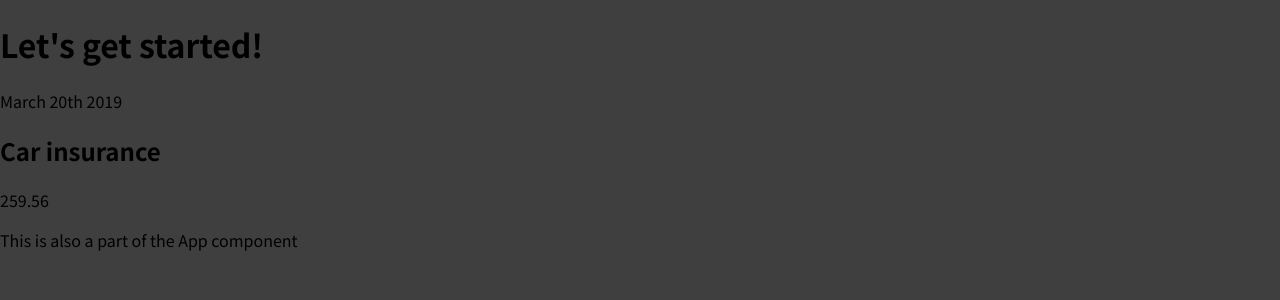
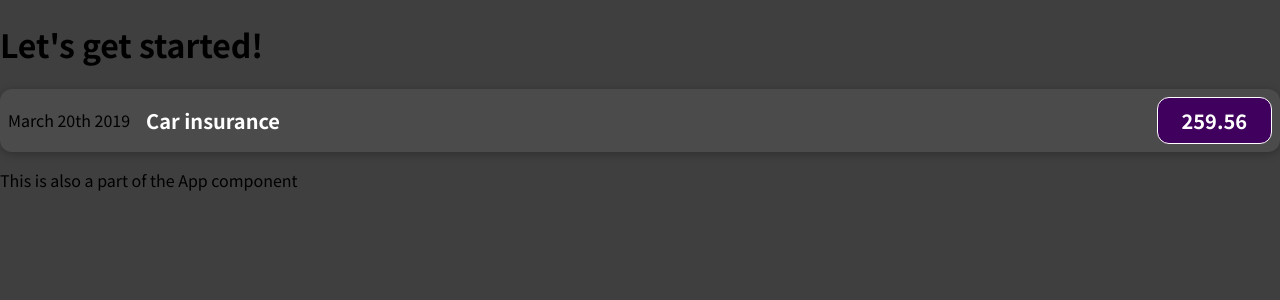
Before and after one commit to debe7408/Expenses-Tracker-REACT, a JavaScript app in the folder my-app/: page / in a window 1280 px wide. Shown: the top 300 px of the page. Built offline with nearby package versions, Linux system fonts and the light colour scheme.

Commit message:
ExpenseItem.css

```diff
--- /dev/null
+++ b/my-app/src/Components/ExpenseItem.css
@@ -0,0 +1,56 @@
+.expense-item {
+  display: flex;
+  justify-content: space-between;
+  align-items: center;
+  box-shadow: 0 2px 8px rgba(0, 0, 0, 0.25);
+  padding: 0.5rem;
+  margin: 1rem 0;
+  border-radius: 12px;
+  background-color: #4b4b4b;
+}
+
+.expense-item__description {
+  display: flex;
+  flex-direction: column;
+  gap: 1rem;
+  align-items: flex-end;
+  flex-flow: column-reverse;
+  justify-content: flex-start;
+  flex: 1;
+}
+
+.expense-item h2 {
+  color: #3a3a3a;
+  font-size: 1rem;
+  flex: 1;
+  margin: 0 1rem;
+  color: white;
+}
+
+.expense-item__price {
+  font-size: 1rem;
+  font-weight: bold;
+  color: white;
+  background-color: #40005d;
+  border: 1px solid white;
+  padding: 0.5rem;
+  border-radius: 12px;
+}
+
+@media (min-width: 580px) {
+  .expense-item__description {
+    flex-direction: row;
+    align-items: center;
+    justify-content: flex-start;
+    flex: 1;
+  }
+
+  .expense-item__description h2 {
+    font-size: 1.25rem;
+  }
+
+  .expense-item__price {
+    font-size: 1.25rem;
+    padding: 0.5rem 1.5rem;
+  }
+}
--- a/my-app/src/Components/ExpenseItem.js
+++ b/my-app/src/Components/ExpenseItem.js
@@ -1,11 +1,13 @@
+import "./ExpenseItem.css";
+
 function ExpenseItem() {
   return (
-    <div>
+    <div className="expense-item">
       <div>March 20th 2019</div>
-      <div>
+      <div className="expense-item__description">
         <h2>Car insurance</h2>
       </div>
-      <div>259.56</div>
+      <div className="expense-item__price">259.56</div>
     </div>
   );
 }
```
